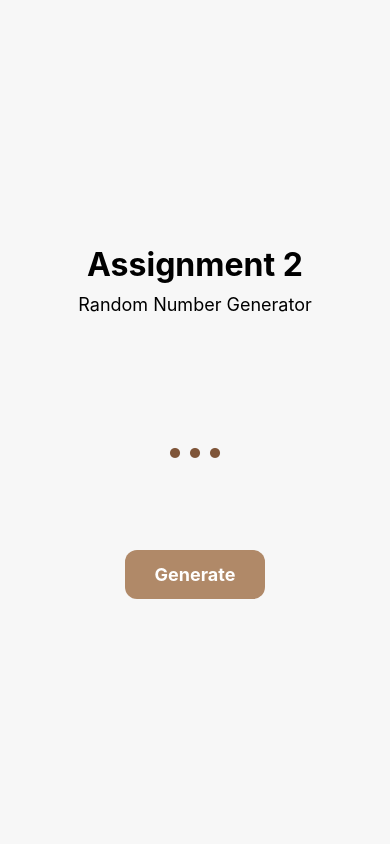
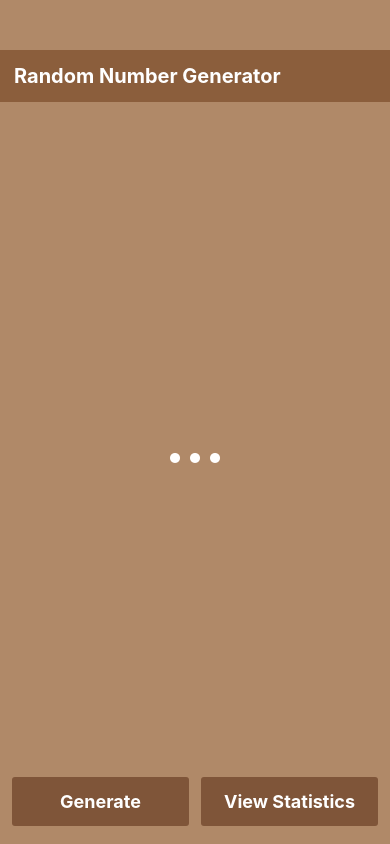
Before and after one commit to Elodie-M/Assignment2NumGen, a React Native app: screen / in a window 390 px wide. Built offline with nearby package versions, Linux system fonts and the light colour scheme.

Commit message:
first page layout complete

```diff
--- a/App.tsx
+++ b/App.tsx
@@ -6,65 +6,74 @@
  */
 
 import React from 'react';
-import { View, Text, StyleSheet, TouchableOpacity } from 'react-native';
+import { SafeAreaView, View, Text, StyleSheet, TouchableOpacity } from 'react-native';
 
 function App() {
   return (
-    <View style={styles.container}>
-  <Text style={styles.title}>Assignment 2</Text>
-  <Text style={styles.subtitle}>Random Number Generator</Text>
+    <SafeAreaView style={styles.container}>
+      <View style={styles.header}>
+        <Text style={styles.headerTitle}>Random Number Generator</Text>
+      </View>
 
-  <View style={styles.numberBox}>
+      <View style={styles.content}>
         <Text style={styles.numberText}>...</Text>
       </View>
 
+      <View style={styles.buttonRow}>
         <TouchableOpacity style={styles.button}>
           <Text style={styles.buttonText}>Generate</Text>
         </TouchableOpacity>
+
+        <TouchableOpacity style={styles.button}>
+          <Text style={styles.buttonText}>View Statistics</Text>
+        </TouchableOpacity>
       </View>
+    </SafeAreaView>
   );
 }
 
 const styles = StyleSheet.create({
   container: {
     flex: 1,
+    backgroundColor: '#b08968',
+    paddingTop: 50,
+  },
+  header: {
+    backgroundColor: '#8b5e3c',
+    paddingVertical: 14,
+    paddingHorizontal: 14,
+  },
+
+  headerTitle: {
+    color: 'white',
+    fontSize: 20,
+    fontWeight: 'bold',
+  },
+
+  content: {
+    flex: 1,
     justifyContent: 'center',
     alignItems: 'center',
-    backgroundColor: '#f7f7f7',
-    padding: 20,
   },
 
-  title: {
-    fontSize: 32,
-    fontWeight: 'bold',
-    textAlign: 'center',
-  },
-
-  subtitle: {
-    fontSize: 18,
-    marginTop: 10,
-    textAlign: 'center',
-  },
-  numberBox: {
-  width: 180,
-  height: 180,
-  borderRadius: 20,
-  justifyContent: 'center',
-  alignItems: 'center',
-  marginTop: 30,
-},
 numberText: {
   fontSize: 60,
   fontWeight: 'bold',
-  color: '#7f5539',
+  color: 'white',
 },
+buttonRow: {
+    flexDirection: 'row',
+    paddingHorizontal: 12,
+    paddingBottom: 18,
+    gap: 12,
+  },
+
 button: {
-  backgroundColor: '#b08968',
+  flex: 1,
+  backgroundColor: '#7f5539',
   paddingVertical: 14,
-  paddingHorizontal: 30,
-  borderRadius: 12,
   alignItems: 'center',
-  marginTop: 25,
+  borderRadius: 3,
 },
 
 buttonText: {
```
Lines whose indentation alone changed are shown as unchanged.
